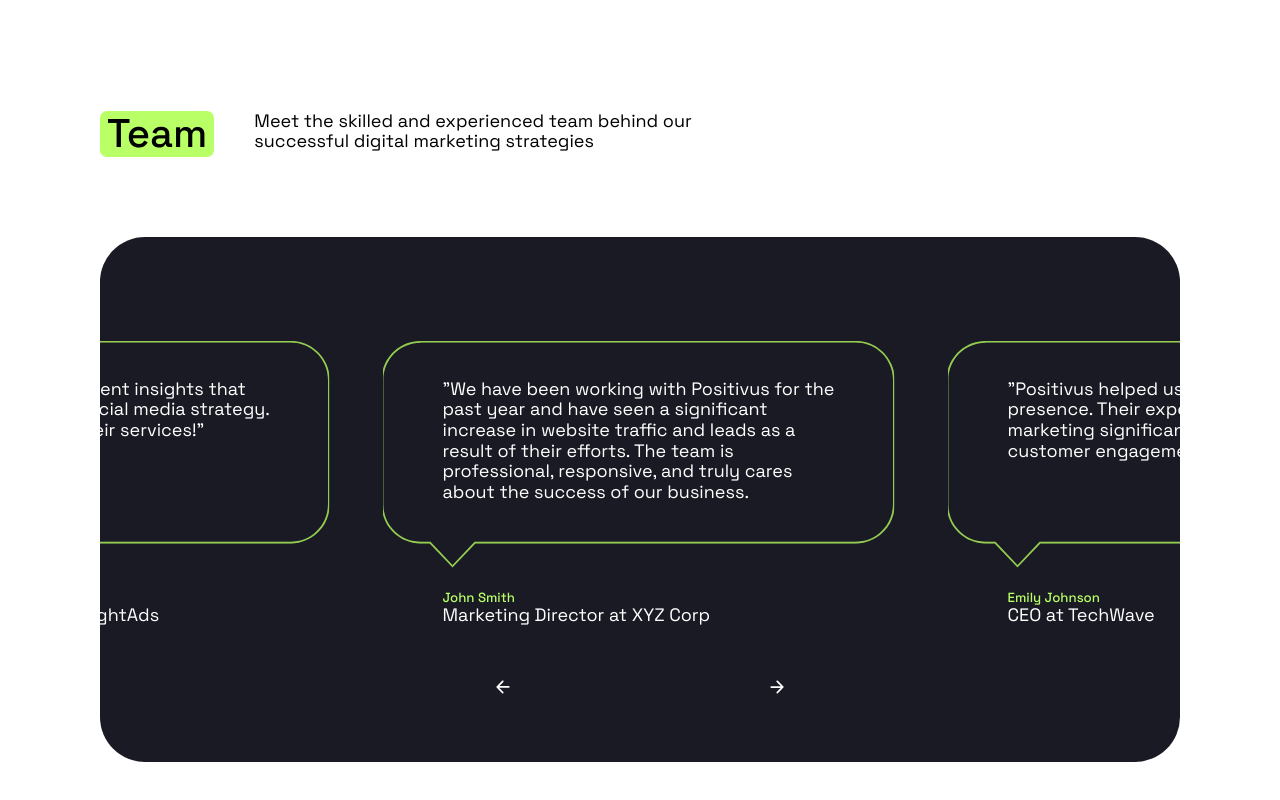
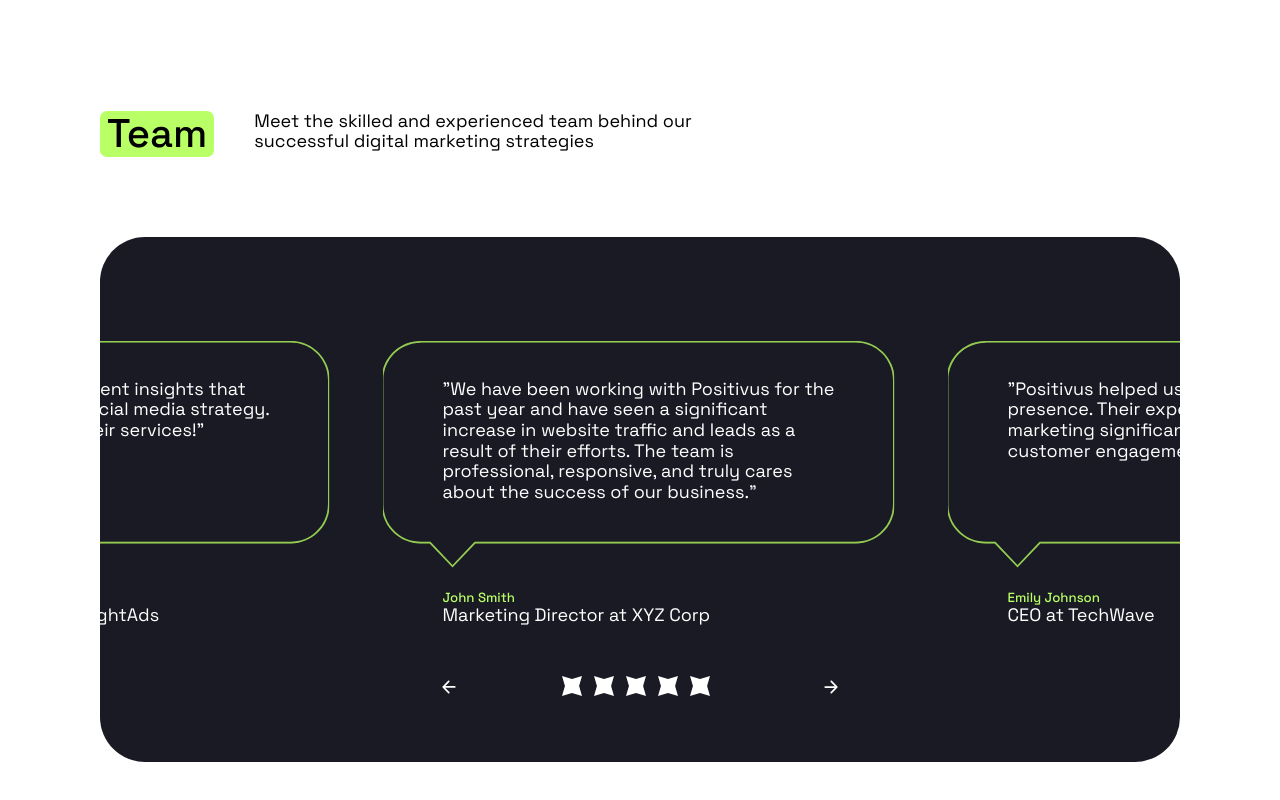
Before and after one commit to xboikom1/Positivus, a React (Vite) app: page / in a window 1280 px wide. Shown: the part 5336-6136 px from the top of the page. Built offline with nearby package versions, Linux system fonts and the light colour scheme.

Commit message:
swiper pagination upgrade

```diff
--- a/src/components/Swiper/Swiper.jsx
+++ b/src/components/Swiper/Swiper.jsx
@@ -28,9 +28,14 @@ export default () => {
           el: `.${css.customPagination}`,
           clickable: true,
           renderBullet: (index, className) => {
-            return `<svg class="${className} ${css.customBullet}" aria-label="pagination bullet">
-                      <use href="/src/images/icons/sprite.svg#icon-star"></use>
-                    </svg>`;
+            return `<div class="${clsx(
+              className,
+              css.customBullet
+            )}" aria-label="pagination bullet">
+                <svg class="${css.customBulletIcon}">
+                  <use href="/src/images/icons/sprite.svg#icon-star"></use>
+                </svg>
+              </div>`;
           },
         }}
         className={css.swiperWrapper}
@@ -43,7 +48,7 @@ export default () => {
             "We have been working with Positivus for the past year and have seen
             a significant increase in website traffic and leads as a result of
             their efforts. The team is professional, responsive, and truly cares
-            about the success of our business.
+            about the success of our business."
           </p>
 
           <div className={css.authorInfoContainer}>
@@ -107,14 +112,13 @@ export default () => {
           </div>
         </SwiperSlide>
       </Swiper>
-
       <svg className={css.swiperButtonPrev} aria-label="prev button">
         <use href="/src/images/icons/sprite.svg#icon-Arrow-right"></use>
       </svg>
-
       <svg className={css.swiperButtonNext} aria-label="next button">
         <use href="/src/images/icons/sprite.svg#icon-Arrow-right"></use>
       </svg>
+
       <div className={css.customPagination}></div>
     </div>
   );
--- a/src/components/Swiper/Swiper.module.css
+++ b/src/components/Swiper/Swiper.module.css
@@ -54,33 +54,43 @@
 }
 
 .swiperButtonPrev {
-    left: 35%;
+    left: 30%;
     transform: rotate(180deg);
 }
 
 .swiperButtonNext {
-    right: 35%;
+    right: 30%;
 }
 
 .customPagination {
+    width: auto !important;
     position: absolute;
-    bottom: 50px;
-    left: 50%;
-    transform: translateX(-50%);
     display: flex;
-    gap: 10px;
+    gap: 16px;
+    z-index: 10;
+    left: 50% !important;
+    transform: translate(-50%);
+    bottom: 68px !important;
 }
 
 .customBullet {
-    width: 20px;
-    height: 20px;
-    fill: white;
     cursor: pointer;
     display: flex;
     align-items: center;
     justify-content: center;
+    opacity: 1 !important;
 }
 
-.customBullet.swiper-pagination-bullet-active {
-    fill: var(--green);
+.customBulletIcon {
+    width: 20px;
+    height: 20px;
+    display: flex;
+    align-items: center;
+    justify-content: center;
+    transform: translate(-50%, -50%);
+    fill: white !important;
 }
+
+.swiper-pagination-bullet.swiper-pagination-bullet-active .customBulletIcon {
+    fill: var(--green) !important;
+}
```
Also changed, not shown: src/images/icons/sprite.svg.
